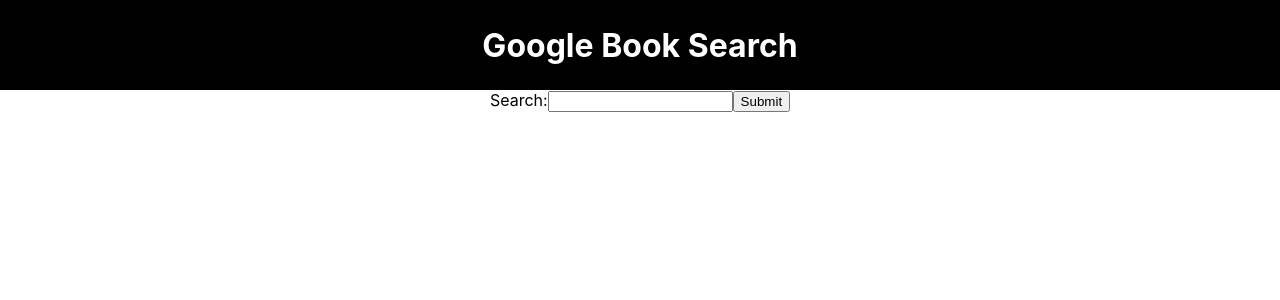
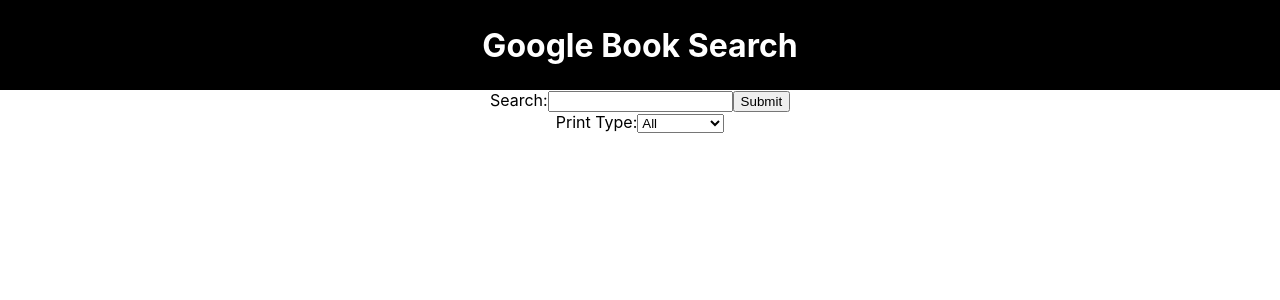
Before and after one commit to thinkful-ei-heron/Zac_Google-Book-Search, a React (Create React App) app: page / in a window 1280 px wide. Shown: the top 300 px of the page. Built offline with nearby package versions, Linux system fonts and the light colour scheme.

Commit message:
printType filter working

```diff
--- a/src/App.js
+++ b/src/App.js
@@ -7,32 +7,42 @@
 export default class App extends React.Component {
   state = {
     books: [],
-    search: {
-      value: ''
-    },
+
+    query: '', // search term
+    printType: 'all', // all, books, or magazines
+
     loading: false,
     error: null
   }
 
   searchChanged = query => {
 		this.setState({
-			search: {
-        value: query
-      }
+			query
+		});
+	}
+
+	printChanged = printType => {
+		this.setState({
+      printType
 		});
 	}
 
   // Search function called by sumbitting search form
-  handleSearch = e => {
+  handleSearch = (e) => {
     e.preventDefault();
-    this.setState({loading: true}); // activate loading indicator
+    this.setState({
+      loading: true // activate loading indicator
+    });
 
-    const query = this.state.search.value;
+    const query = this.state.query;
+    const printType = this.state.printType;
 
-    fetch(`${BASE_URL}${query}`)
+    console.log(this.state);
+
+    fetch(`${BASE_URL}${query}&printType=${printType}`)
       .then(res => res.json())
-      .then(books => this.setState({
-        books: books.items,
+      .then(data => this.setState({
+        books: data.items,
         loading: false // deactivate loading indicator
       }));
   }
@@ -41,9 +51,11 @@
     return (
       <div>
         <Form
-          search={this.state.search.value}
+          search={this.state.query}
+          printType={this.state.printType}
           handleSearch={this.handleSearch}
           searchChanged={this.searchChanged}
+          printChanged={this.printChanged}
         />
         <List
           books={this.state.books}
--- a/src/Form.js
+++ b/src/Form.js
@@ -3,12 +3,24 @@
 function Form(props) {
 		return(
 			<form onSubmit={e => {props.handleSearch(e)}}>
+				<div className='form-row1'>
 					<label htmlFor='search'>Search:</label>
 					<input type='text' id='search' name='search' required
-				value={props.search}
+						value={props.query}
 						onChange={e => {props.searchChanged(e.target.value)}}
 					/>
 					<input type='submit' value='Submit' />
+				</div>
+				<div className='form-row2'>
+					<label htmlFor='printType'>Print Type:</label>
+					<select id='printType'
+						value={props.printType}
+						onChange={e => {props.printChanged(e.target.value)}}>
+							<option value='all'>All</option>
+							<option value='books'>Books</option>
+							<option value='magazines'>Magazines</option>
+					</select>
+				</div>
 			</form>
 		);
 }
--- a/src/List.js
+++ b/src/List.js
@@ -18,8 +18,8 @@
 			year: item.volumeInfo.publishedDate,
 			blurb: ''
 		}
+		if (item.volumeInfo.imageLinks) book.thumb = item.volumeInfo.imageLinks.thumbnail;
 		if (item.searchInfo) book.blurb = item.searchInfo.textSnippet;
-		if (item.volumeInfo.imageLinks) book.thumb = item.volumeInfo.imageLinks.thumbnail;
 
 		return( <Result
 			key={`res-${index}`}
```
Lines whose indentation alone changed are shown as unchanged.
